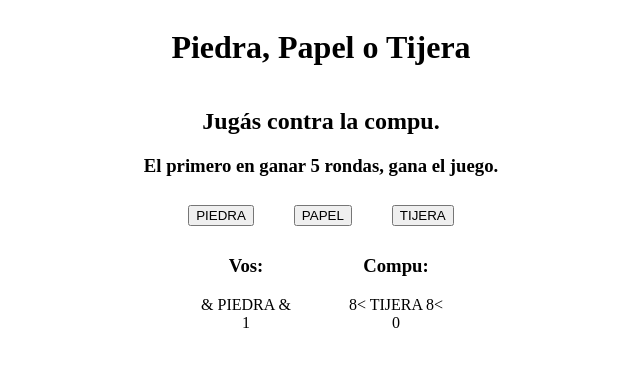
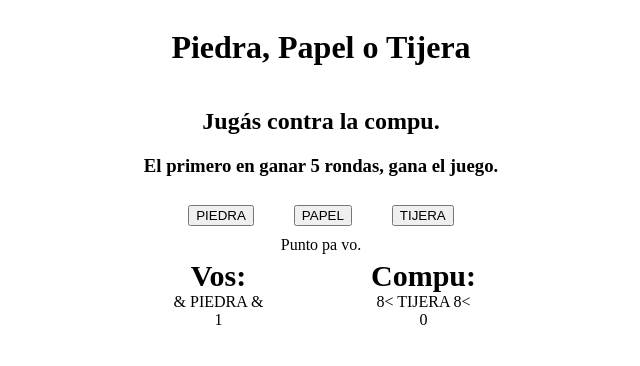
Before and after one commit to martinnegro/PiedraPapelTijera, a plain HTML site: page index.html in a window 1280 px wide. Both pictures are taken after a click on the button "PIEDRA". Shown: the whole page, without its empty margins (319-959 px from the left). Drawn offline with Linux system fonts and the light colour scheme; a web font is replaced by a local one.

Commit message:
Arreglado que no se veía el resultadoRonda

```diff
--- a/index.html
+++ b/index.html
@@ -18,13 +18,14 @@
     </div>
   </div>
 <div id="contador">
+  <div class="gpe"></div>
   <div class="player">
-    <h3>Vos:</h3>
+    <h4>Vos:</h3>
     <div class="eleccionPlayer"></div>
     <div class="contadorPlayer"></div>
   </div>
   <div class="compu">
-    <h3>Compu:</h3>
+    <h4>Compu:</h3>
     <div class="eleccionCompu">  </div>
     <div class="contadorCompu"></div>
   </div>
--- a/script.js
+++ b/script.js
@@ -1,77 +1,29 @@
-
-//Jugadas posibles
-let ppt = ['& PIEDRA &', '# PAPEL #', '8< TIJERA 8<'];
-
-/*Random para elección de computadora.
-Cambia la eleccion de la computadora en cada vuelta */
-let computerSelection = function cS() {
-    let random = Math.floor(Math.random() * ppt.length);
-
-    let div = document.querySelector('.eleccionCompu');
-    div.textContent = ppt[random];
-
-    return seleccionCompu = ppt[random];
-}
-
-function playerSelection() {
-    let div = document.querySelector('.eleccionPlayer');
-    div.textContent = ppt[this.value];
-}
-
-/* Asigna a cada selector de botón por el id
-    el evento click y llama la funcion roundPlay*/
-const botones = Array.from(document.querySelectorAll('#btn'));
-botones.forEach((btn) => {
-    btn.addEventListener('click', roundPlay);
-    btn.addEventListener('click', playerSelection);
-})
-
-//Una ronda que ejecuta ambas selecciones, las compara
-// y devuelve un resultado
-
+//Toma el valor de la elección del jugador y ejecuta
+//el random de la compu. Luego compara y en envía
+//el resultado al contador.
 let posiblesResultados = ['Punto pa vo.','Punto pa la máquina.','Empate.','Escribí bien, dale.'];
 function roundPlay () {
 
     let seleccion = ppt[this.value];
-    let seleccionCompu = computerSelection();
-    let resultadoRonda
-
-    if (seleccion === null) {
-        resultadoRonda = posiblesResultados[3];
-    } else {
-        if (seleccion === seleccionCompu) {
-            resultadoRonda = posiblesResultados[2];
-        } else if (seleccion === ppt[0] && seleccionCompu === ppt[1]) {
-            resultadoRonda = posiblesResultados[1];
-        } else if (seleccion === ppt[0] && seleccionCompu === ppt[2]) {
-            resultadoRonda = posiblesResultados[0];
-        } else if (seleccion === ppt[1] && seleccionCompu === ppt[0]) {
-            resultadoRonda = posiblesResultados[0];
-        } else if (seleccion === ppt[1] && seleccionCompu === ppt[2]) {
-            resultadoRonda = posiblesResultados[1];
-        } else if (seleccion === ppt[2] && seleccionCompu === ppt[0]) {
-            resultadoRonda = posiblesResultados[1];
-        } else if (seleccion === ppt[2] && seleccionCompu === ppt[1]) {
-            resultadoRonda = posiblesResultados[0];
-        }
-    }
-    contador(resultadoRonda);
+    let seleccionCompu = computerSelection(); //Ejecuta un random entre 0 y 2 para asignar del array de arriba
+    let result = resultadoRonda (seleccion,seleccionCompu) //Evía amabs elecciones y devuevle un resultado
+    contador(result);
 }
 
-// el juego en sí
-// primero describe y luego invoca la ronda
-// el primero que llegue a 5 gana.
+/* CONTADOR Y RESULTADO. Va sumando los puntos y cambia los div del index
+    Cuando uno de los dos llega a 5, remueve cotenido de #cabecera
+    e imprime resultado */
 let puntoPlayer = 0;
 let puntoCompu = 0;
+function contador(result) {
 
-function contador(resultadoRonda) {
-
-    if ( resultadoRonda === posiblesResultados[0]) {
+    if ( result === posiblesResultados[0]) {
         puntoPlayer = ++puntoPlayer;
-    } else if (resultadoRonda === posiblesResultados[1]) {
+    } else if (result === posiblesResultados[1]) {
             puntoCompu = ++puntoCompu;
     }
-
+    let gpe = document.querySelector('.gpe');
+    gpe.textContent = result;
     let contadorPlayer = document.querySelector('.contadorPlayer');
     contadorPlayer.textContent = puntoPlayer;
     let contadorCompu = document.querySelector('.contadorCompu');
@@ -88,3 +40,52 @@ function contador(resultadoRonda) {
     }
 
 }
+
+//Jugadas posibles
+let ppt = ['& PIEDRA &', '# PAPEL #', '8< TIJERA 8<'];
+
+//Random para elección de computadora.
+//Cambia la eleccion de la computadora en cada vuelta */
+let computerSelection = function cS() {
+    let random = Math.floor(Math.random() * ppt.length);
+
+    let div = document.querySelector('.eleccionCompu');
+    div.textContent = ppt[random];
+
+    return ppt[random];
+}
+
+//Función para imprimir la elección del jugador
+function playerSelection() {
+    let div = document.querySelector('.eleccionPlayer');
+    div.textContent = ppt[this.value];
+}
+
+function resultadoRonda (seleccion,seleccionCompu) {
+    let result;
+
+    if (seleccion === seleccionCompu) {
+        result = posiblesResultados[2];
+    } else if (seleccion === ppt[0] && seleccionCompu === ppt[1]) {
+        result = posiblesResultados[1];
+    } else if (seleccion === ppt[0] && seleccionCompu === ppt[2]) {
+        result = posiblesResultados[0];
+    } else if (seleccion === ppt[1] && seleccionCompu === ppt[0]) {
+        result = posiblesResultados[0];
+    } else if (seleccion === ppt[1] && seleccionCompu === ppt[2]) {
+        result = posiblesResultados[1];
+    } else if (seleccion === ppt[2] && seleccionCompu === ppt[0]) {
+        result = posiblesResultados[1];
+    } else if (seleccion === ppt[2] && seleccionCompu === ppt[1]) {
+        result = posiblesResultados[0];
+    }
+    return result;
+}
+
+/* Asigna a cada selector de botón por el id
+    el evento click y llama la funcion roundPlay*/
+    const botones = Array.from(document.querySelectorAll('#btn'));
+    botones.forEach((btn) => {
+        btn.addEventListener('click', roundPlay);
+        btn.addEventListener('click', playerSelection);
+    })
--- a/style.css
+++ b/style.css
@@ -1,3 +1,5 @@
+@import url('https://fonts.googleapis.com/css2?family=Train+One&display=swap');
+
 body {
     display: flex;
     flex-direction: column;
@@ -7,6 +9,13 @@ body {
 h2 {
     display: flex;
     justify-content: center;
+}
+
+h4 {
+    font-family:'Train One';
+    font-size: 30px;
+    padding: 0;
+    margin: 0;
 }
 .descripcion{
     display: flex;
@@ -18,18 +27,44 @@ h2 {
     justify-content: center;
 }
 
+
 #btn {
     margin: 10px 20px 10px 20px;
 }
 
 #contador {
-    display: flex;
-    flex-direction: row;
+    display: grid;
+    grid-gap:5px;
+
+}
+
+.gpe {
+    grid-column-start: 1;
+    grid-column-end: 3;
+    grid-row-start: 1;
+    grid-row-end: 2;
+    text-align: center;
 }
 
 .compu, .player {
     display: flex;
     flex-direction: column;
     align-items: center;
-    width: 150px;
+    width: 200px;
+    height: auto;
+    justify-content: space-between;
 }
+
+.player {
+    grid-column-start: 1;
+    grid-column-end: 2;
+    grid-row-start: 2;
+    grid-row-end: 3;
+}
+
+.compu {
+    grid-column-start: 2;
+    grid-column-end: 3;
+    grid-row-start: 2;
+    grid-row-end: 3;
+}
```
